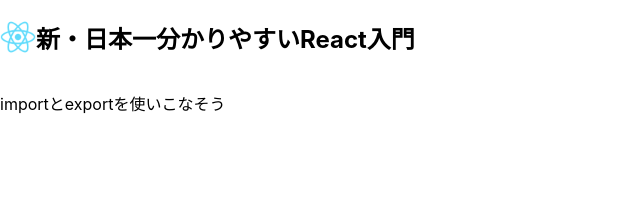
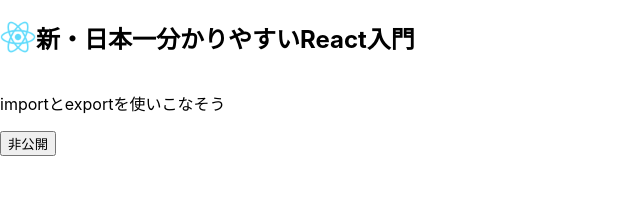
Before and after one commit to Izushi/react-basic, a React (Create React App) app: page / in a window 1280 px wide. Shown: the top 221 px of the page, without its empty margins (0-640 px from the left). Built offline with nearby package versions, Linux system fonts and the light colour scheme.

Commit message:
useState to manage state

```diff
--- a/src/components/Article.jsx
+++ b/src/components/Article.jsx
@@ -1,10 +1,17 @@
-import { Content, Title } from "./";
+import { useState } from "react";
+import { Title, Content, PublishButton } from "./";
 
 const Article = (props) => {
+  const [isPublished, setIsPublished] = useState(false)
+  const publishArticle = () => {
+    setIsPublished(!isPublished)
+  }
+  console.log(isPublished)
   return (
     <div>
       <Title title={props.title} />
       <Content content={props.content} />
+      <PublishButton isPublished={isPublished} onClick={publishArticle} />
     </div>
   );
 };
--- /dev/null
+++ b/src/components/PublishButton.jsx
@@ -0,0 +1,9 @@
+const PublishButton = (props) => {
+  return (
+    <button onClick={props.onClick}>
+      {props.isPublished ? '公開中' : '非公開'}
+    </button>
+  )
+}
+
+export default PublishButton
--- a/src/components/index.js
+++ b/src/components/index.js
@@ -1,2 +1,3 @@
 export { default as Content } from "./Content";
 export { default as Title } from "./Title";
+export { default as PublishButton } from "./PublishButton";
```
